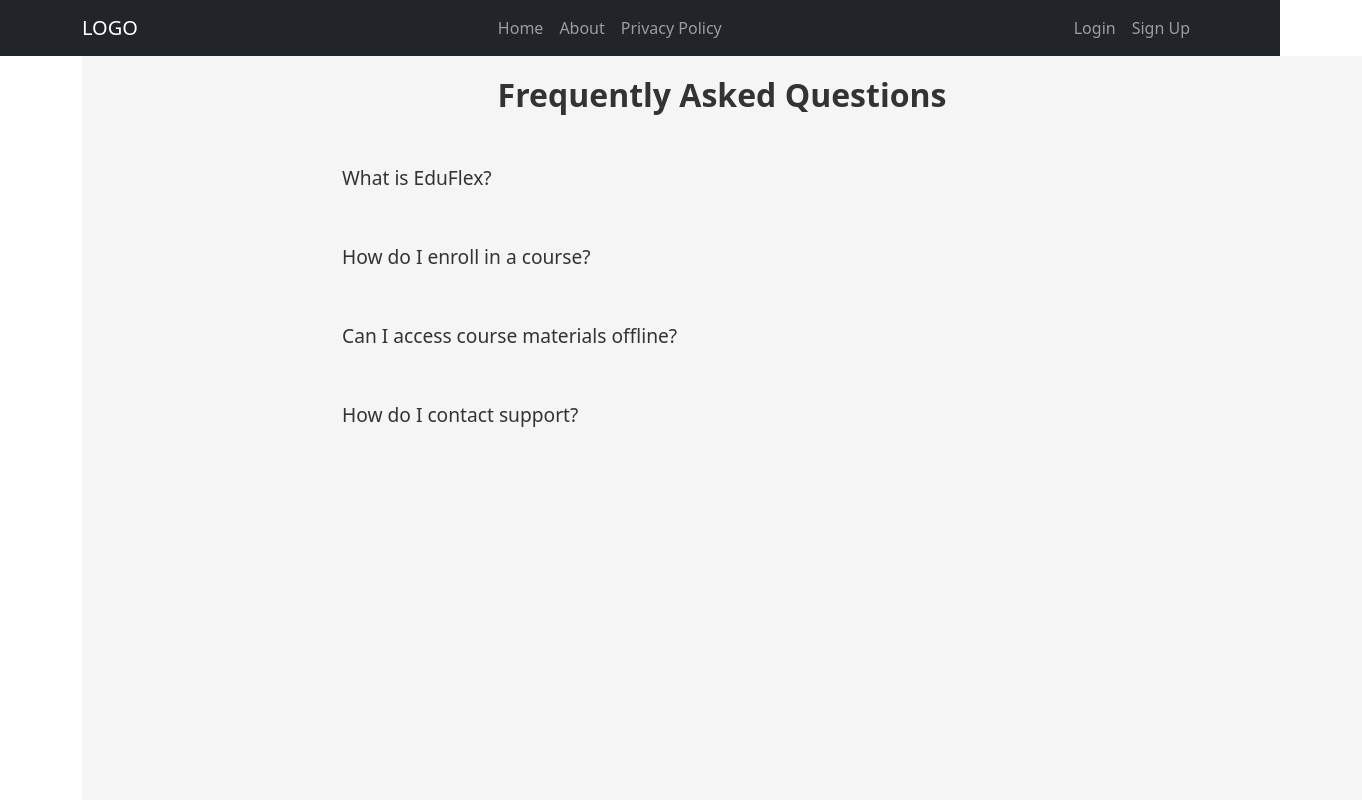
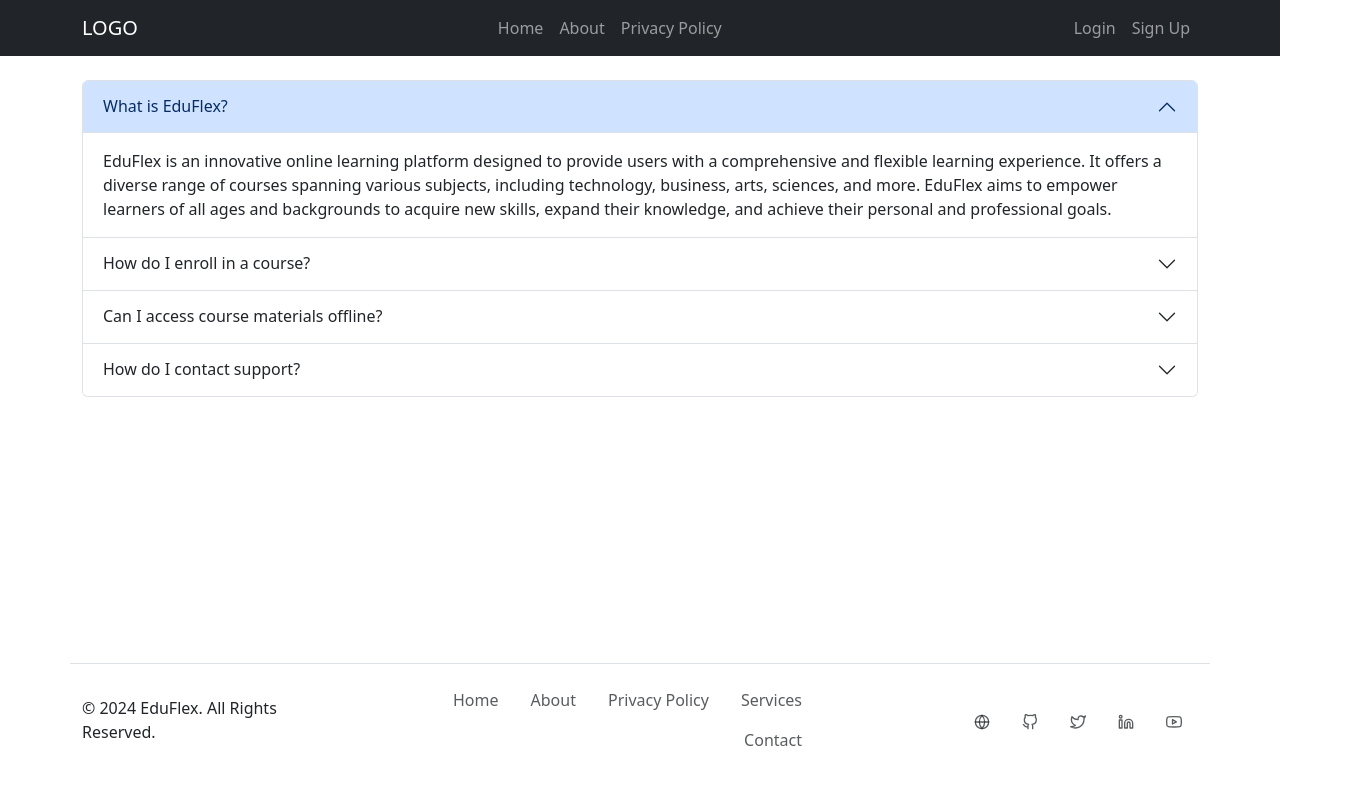
Before and after one commit to Va1bhav07/capstone_project, a React (Create React App) app in the folder client/: page /faqs in a window 1280 px wide. Shown: the top 800 px of the page, 1362 px wide, since content can reach past the window. Built offline with nearby package versions, Linux system fonts and the light colour scheme.

Commit message:
fixed style for about and faq

```diff
--- a/client/src/pages/About/AboutUs.css
+++ b/client/src/pages/About/AboutUs.css
@@ -1,12 +1,4 @@
 /* AboutUs.css */
-
-.about-us-container {
-  /* display: flex; */
-  justify-content: center;
-  align-items: center;
-  height: 90vh;
-  width: 100%;
-}
 
 .about-us-content {
   background-color: #ecf0f1;
@@ -35,12 +27,12 @@
   margin-top: 40px;
 }
 
-h3 {
+.about-us-section h3 {
   color: #3498db;
   margin-bottom: 15px;
 }
 
-iframe {
+.about-us-section iframe {
   margin-bottom: 0px;
 }
 
--- a/client/src/pages/About/index.js
+++ b/client/src/pages/About/index.js
@@ -5,25 +5,24 @@
 
 const AboutUs = () => {
   return (
-    <div className="about-us-container">
-      <div className="about-us-content">
+    <div className="about-us-content mt-4">
       <h2>Welcome to Our Learning Platform</h2>
       <p>
-          Lorem ipsum dolor sit amet, consectetur adipiscing elit. Proin
-          hendrerit libero vitae dui fermentum, ac euismod nulla tempor.
-          Vestibulum venenatis justo vel tincidunt sagittis. In hac habitasse
-          platea dictumst. Suspendisse potenti.
+        Lorem ipsum dolor sit amet, consectetur adipiscing elit. Proin hendrerit
+        libero vitae dui fermentum, ac euismod nulla tempor. Vestibulum
+        venenatis justo vel tincidunt sagittis. In hac habitasse platea
+        dictumst. Suspendisse potenti.
       </p>
       <p>
         Phasellus vitae luctus nunc. Nulla facilisi. Sed tincidunt, dolor eu
-          dapibus consectetur, nisi elit bibendum lectus, non facilisis purus
-          quam non metus.
+        dapibus consectetur, nisi elit bibendum lectus, non facilisis purus quam
+        non metus.
       </p>
       <p>
         Our platform is dedicated to providing high-quality education,
-          accessible to everyone. Whether you are a student, professional, or
-          just curious to learn new things, we have a diverse range of courses
-          to suit your needs.
+        accessible to everyone. Whether you are a student, professional, or just
+        curious to learn new things, we have a diverse range of courses to suit
+        your needs.
       </p>
       <p>
         Join us on this learning journey, explore our courses, and unlock your
@@ -34,8 +33,7 @@
       <div className="about-us-section">
         <h3>Our Team</h3>
         <p>
-            Meet the passionate individuals driving our learning platform
-            forward.
+          Meet the passionate individuals driving our learning platform forward.
         </p>
       </div>
 
@@ -43,8 +41,8 @@
       <div className="about-us-section">
         <h3>Contact Us</h3>
         <p>
-            Feel free to reach out to us for any inquiries or support. We are
-            here to assist you!
+          Feel free to reach out to us for any inquiries or support. We are here
+          to assist you!
         </p>
         <p>Email: info@example.com</p>
         <p>Phone: +123 456 7890</p>
@@ -61,7 +59,6 @@
         ></iframe>
       </div>
     </div>
-    </div>
   );
 };
 
--- a/client/src/pages/FAQ/FAQs.css
+++ /dev/null
@@ -1,53 +0,0 @@
-.full-page {
-    height: 100vh;
-    width: 100vw;
-    display: flex;
-    flex-direction: column;
-    background-color: #f5f5f5;
-    padding: 20px;
-  }
-
-  .faqs-container {
-    flex: 1;
-    overflow-y: auto; /* Add scrollbar if content exceeds viewport height */
-  }
-
-
-  .faqs-heading {
-    font-size: 2rem;
-    text-align: center;
-    margin-bottom: 40px;
-    color: #333;
-    font-weight: bold;
-  }
-
-  .faqs {
-    max-width: 800px;
-    margin: 0 auto;
-  }
-
-  .faq {
-    margin-bottom: 20px;
-    padding: 10px 20px;
-    transition: all 0.3s ease-in-out;
-  }
-
-  .faq-question {
-    font-size: 1.2rem;
-    cursor: pointer;
-    color: #333;
-  margin-bottom: 10px;
-  }
-
-  .faq-answer {
-    display: none;
-    margin-top: 10px;
-  }
-
-  .faq-toggle {
-    display: none;
-  }
-
-  .faq-toggle:checked + .faq-question + .faq-answer {
-    display: block;
-  }
--- a/client/src/pages/FAQ/index.js
+++ b/client/src/pages/FAQ/index.js
@@ -1,65 +1,46 @@
 import React from "react";
-// import Header from './Header'; // Import Header component
-// import Footer from "./Footer"; // Import Footer component
-import "./FAQs.css"; // Import CSS for styling
+import Accordion from "react-bootstrap/Accordion";
 
 const FAQs = () => {
   return (
-    <div className="full-page">
-      {/* <Header /> */}
-      <div className="faqs-container">
-        <div className="faqs">
-          <h1 className="faqs-heading">Frequently Asked Questions</h1>
-          <div className="faq">
-            <input type="checkbox" className="faq-toggle" id="faq1" />
-            <label className="faq-question" htmlFor="faq1">
-              What is EduFlex?
-            </label>
-            <div className="faq-answer">
-              EduFlex is an innovative online learning platform designed to
-              provide users with a comprehensive and flexible learning
-              experience. It offers a diverse range of courses spanning various
-              subjects, including technology, business, arts, sciences, and
-              more. EduFlex aims to empower learners of all ages and backgrounds
-              to acquire new skills, expand their knowledge, and achieve their
-              personal and professional goals.
-            </div>
-          </div>
-          <div className="faq">
-            <input type="checkbox" className="faq-toggle" id="faq2" />
-            <label className="faq-question" htmlFor="faq2">
-              How do I enroll in a course?
-            </label>
-            <div className="faq-answer">
-              To enroll in a course, simply navigate to the course page and
-              click on the "Enroll" button. Follow the prompts to complete the
-              enrollment process.
-            </div>
-          </div>
-          <div className="faq">
-            <input type="checkbox" className="faq-toggle" id="faq3" />
-            <label className="faq-question" htmlFor="faq3">
-              Can I access course materials offline?
-            </label>
-            <div className="faq-answer">
-              Yes, you can download course materials for offline access. Look
-              for the download option next to each resource.
-            </div>
-          </div>
-          <div className="faq">
-            <input type="checkbox" className="faq-toggle" id="faq4" />
-            <label className="faq-question" htmlFor="faq4">
-              How do I contact support?
-            </label>
-            <div className="faq-answer">
-              You can contact support by emailing support@eduflex.com or by
-              filling out the contact form on our website.
-            </div>
-          </div>
-        </div>
-      </div>
-      {/* <Footer /> */}
-    </div>
+    <Accordion defaultActiveKey="0" className="mt-4">
+      <Accordion.Item eventKey="0">
+        <Accordion.Header> What is EduFlex?</Accordion.Header>
+        <Accordion.Body>
+          EduFlex is an innovative online learning platform designed to provide
+          users with a comprehensive and flexible learning experience. It offers
+          a diverse range of courses spanning various subjects, including
+          technology, business, arts, sciences, and more. EduFlex aims to
+          empower learners of all ages and backgrounds to acquire new skills,
+          expand their knowledge, and achieve their personal and professional
+          goals.
+        </Accordion.Body>
+      </Accordion.Item>
+      <Accordion.Item eventKey="1">
+        <Accordion.Header> How do I enroll in a course?</Accordion.Header>
+        <Accordion.Body>
+          To enroll in a course, simply navigate to the course page and click on
+          the "Enroll" button. Follow the prompts to complete the enrollment
+          process.
+        </Accordion.Body>
+      </Accordion.Item>
+      <Accordion.Item eventKey="2">
+        <Accordion.Header>
+          Can I access course materials offline?
+        </Accordion.Header>
+        <Accordion.Body>
+          Yes, you can download course materials for offline access. Look for
+          the download option next to each resource.
+        </Accordion.Body>
+      </Accordion.Item>
+      <Accordion.Item eventKey="3">
+        <Accordion.Header> How do I contact support?</Accordion.Header>
+        <Accordion.Body>
+          You can contact support by emailing support@eduflex.com or by filling
+          out the contact form on our website.
+        </Accordion.Body>
+      </Accordion.Item>
+    </Accordion>
   );
 };
 
```
Lines whose indentation alone changed are shown as unchanged.
